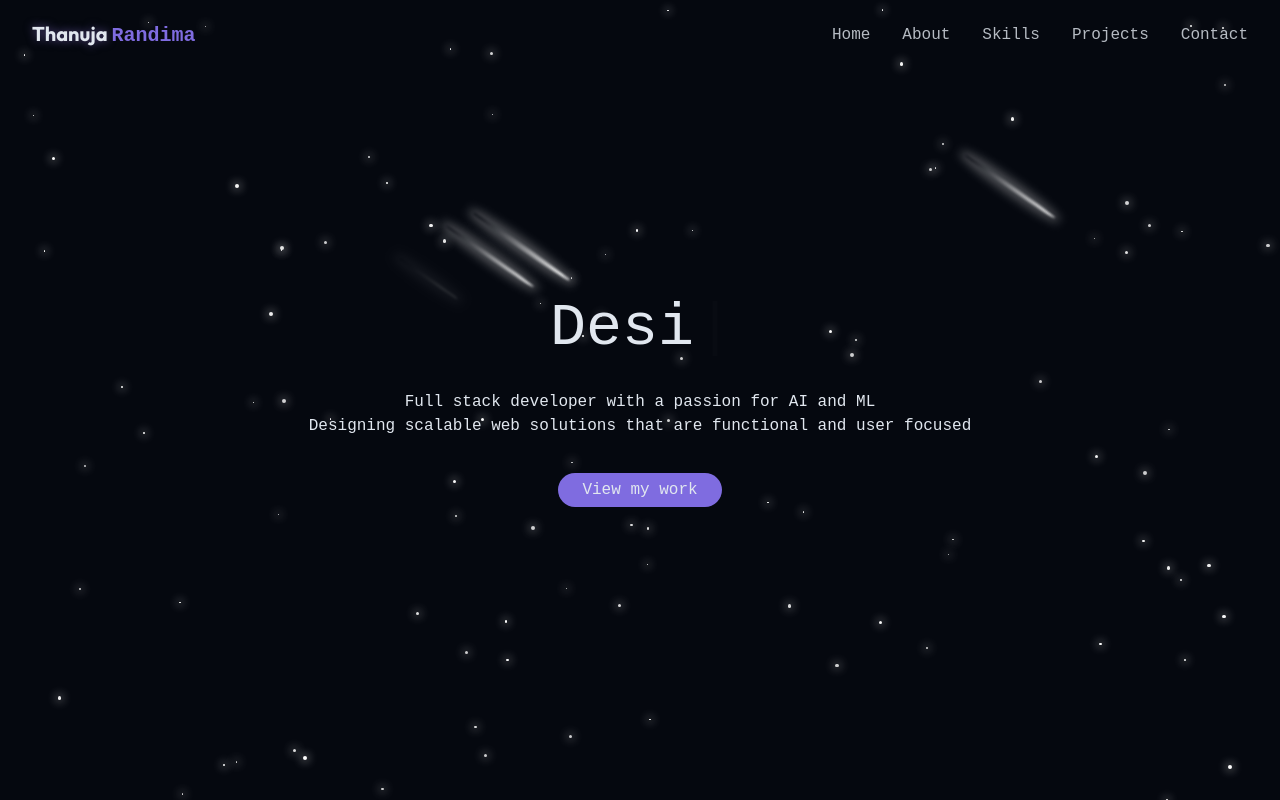
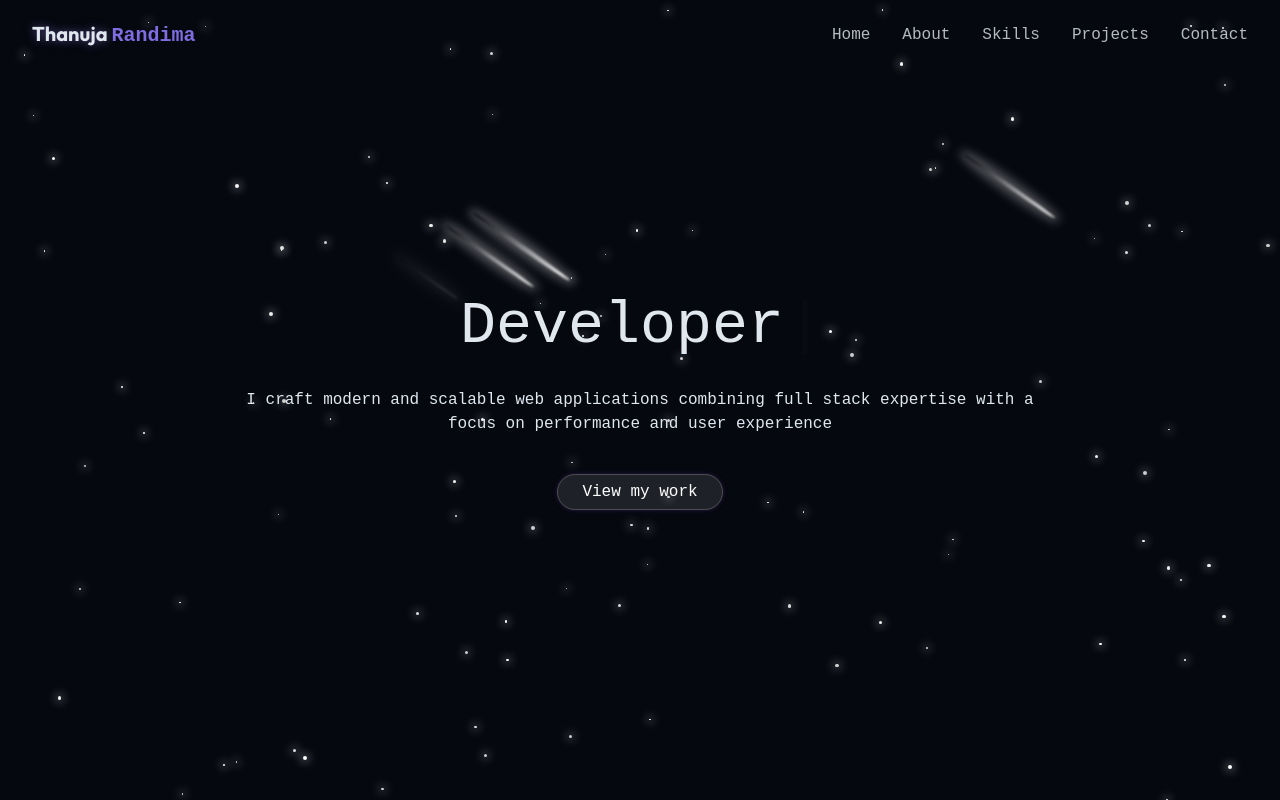
Before and after one commit to ThanujaRandima/portfolio1, a React (Vite) app: page / in a window 1280 px wide. Built offline with nearby package versions, Linux system fonts and the light colour scheme; a web font is replaced by a local one.

Commit message:
hero section button styles added

```diff
--- a/src/components/Herosection.jsx
+++ b/src/components/Herosection.jsx
@@ -8,7 +8,7 @@ export const Herosection = () => {
             <div className="space-y-6">
                 <h1 className="text-4xl md:text-5xl lg:text-6xl">
                     <Typewriter
-                    words = {["Developer", "Designer", "Frontend", "Backend", "UI/UX"]}
+                    words = {["Hi, i'm Thanuja","Developer", "Designer", "Frontend", "Backend", "UI/UX"]}
                     loop={true}
                     cursor
                     cursorStyle='|'
@@ -18,10 +18,9 @@ export const Herosection = () => {
                     />
                 </h1>
 
-                <p className='text-[16px] opacity-0 animate-fade-in-delay-3 pt-2'>Full stack developer with a passion for AI and ML <br />
-                Designing scalable web solutions that are functional and user focused</p>
+                <p className='text-[16px] opacity-0 animate-fade-in-delay-3 pt-2'>I craft modern and scalable web applications combining full stack expertise with a focus on performance and user experience</p>
 
-                <div className='pt-4 opacity-0 animate-fade-in-delay-4'>
+                <div className='pt-5 opacity-0 animate-fade-in-delay-4'>
                   <a href="#projects" className='cosmic-button'>
                     View my work
                   </a>
--- a/src/index.css
+++ b/src/index.css
@@ -130,11 +130,41 @@
   border: 1px solid transparent;
 }
 
-@utility cosmic-button {
+/*  @utility cosmic-button {
   @apply px-6 py-2 rounded-full bg-primary text-primary-foreground font-medium
          transition-all duration-300 hover:shadow-[0_0_10px_rgba(139,92,246,0.5)]
          hover:scale-105 active:scale-95;
+}  */
+ /* @utility cosmic-button {
+  @apply px-6 py-2 rounded-full font-medium
+         bg-white/10 backdrop-blur-md border border-white/20
+         text-white shadow-md
+         transition-all duration-300
+         hover:shadow-[0_0_15px_rgba(255,255,255,0.3)]
+         hover:scale-105 active:scale-95;
+} */
+@utility cosmic-button {
+  @apply px-6 py-2 rounded-full font-medium
+         bg-white/10 backdrop-blur-md border border-white/20
+         text-white
+         shadow-[0_0_5px_rgba(168,85,247,0.2)]
+         transform
+         active:scale-95;
+
+  /* Instant hover-in */
+  &:hover {
+    box-shadow: 0 0 20px rgba(168,85,247,0.8), 0 0 40px rgba(139,92,246,0.6);
+    scale: 1.05;
+    transition: none; /* instant */
+  }
+
+  /* Smooth hover-out */
+  &:not(:hover) {
+    transition: box-shadow 4s ease-out, transform 0.4s ease; /* 4s fade for shadow, normal for scale */
+  }
 }
+
+
 
 @utility star {
   @apply absolute rounded-full bg-white;
```
